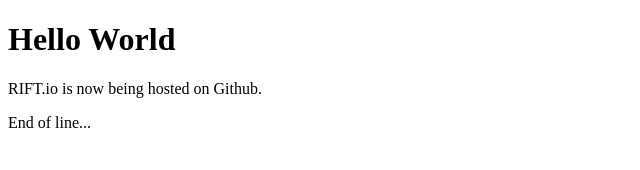
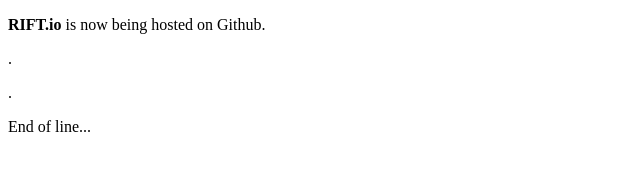
Before and after one commit to maheshnayak1/riftio.github.io, a plain HTML site: page index.html in a window 1280 px wide. Shown: the whole page, without its empty margins (0-640 px from the left). Drawn offline with Linux system fonts and the light colour scheme.

Commit message:
More text changes

```diff
--- a/index.html
+++ b/index.html
@@ -1,8 +1,9 @@
 <!DOCTYPE html>
 <html>
 <body>
-<h1>Hello World</h1>
-<p>RIFT.io is now being hosted on Github.</p>
+<p><strong>RIFT.io</strong> is now being hosted on Github.</p>
+    <p>.</p>
+    <p>.</p>
 <p>End of line...</p>
 </body>
 </html>
```
